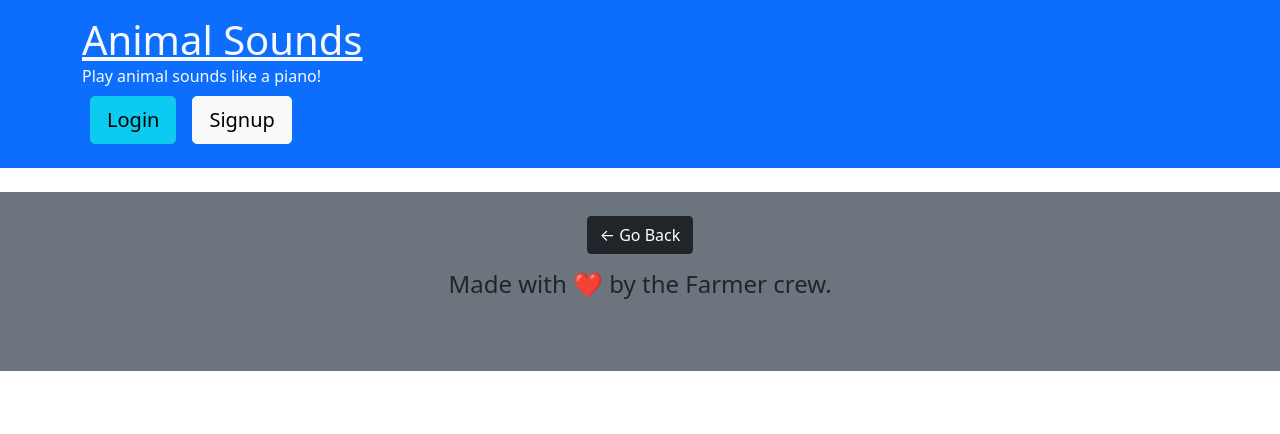
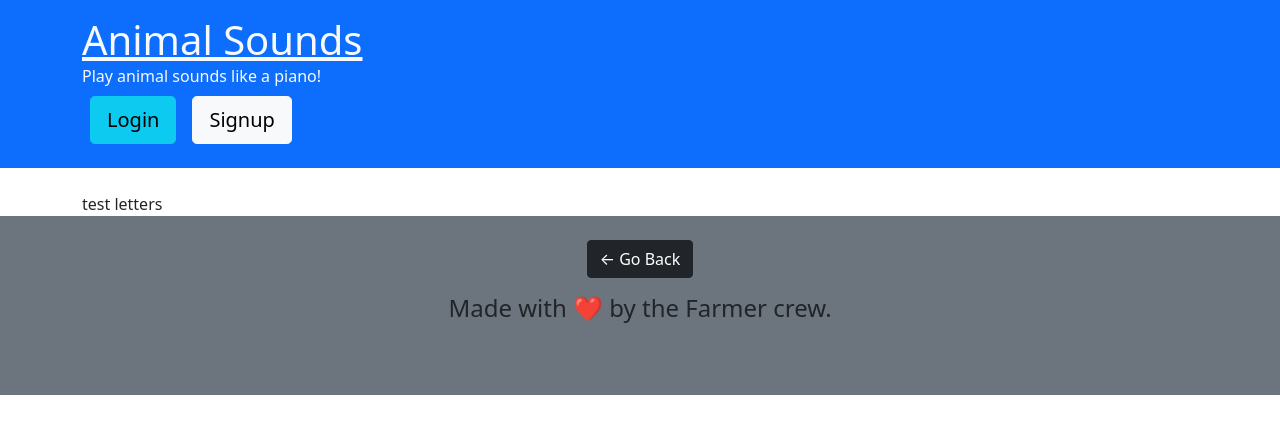
Before and after one commit to karpx033/Barnyard-Symphony-, a React (Create React App) app in the folder client/: page /demo in a window 1280 px wide. Shown: the top 434 px of the page. Built offline with nearby package versions, Linux system fonts and the light colour scheme.

Commit message:
routed homepage to a demo page

```diff
--- a/client/src/App.js
+++ b/client/src/App.js
@@ -15,6 +15,7 @@ import Play from './pages/Song';
 import Animals from './pages/Cards';
 import Header from './components/Header';
 import Footer from './components/Footer';
+import Demo from './components/Demo';
 
 const httpLink = createHttpLink({
   uri: '/graphql',
@@ -61,6 +62,9 @@ function App() {
               <Route exact path='/play'>
                 <Play />
               </Route>
+              <Route exact path='/demo'>
+                <Demo />
+              </Route>
             </div>
             <Footer />
           </div>
--- /dev/null
+++ b/client/src/components/Demo/index.js
@@ -0,0 +1,13 @@
+import React from 'react';
+
+
+const Demo = () => {
+
+  return (
+    <div>
+        test letters
+    </div>
+  )
+};
+
+export default Demo;
--- a/client/src/pages/Home.js
+++ b/client/src/pages/Home.js
@@ -1,4 +1,5 @@
 import React from 'react';
+import { Link } from 'react-router-dom';
 import '../styles/home.css';
 import farmer from '../images/farmanimals.png';
 
@@ -9,7 +10,9 @@ export default function Cards() {
         <div className="HomeBackGround">
             <div className="heightening">
                 <h1>Click Us</h1>
+                <Link to="/demo">
                 <img className="homeIMG" src={farmer}></img>
+                </Link>
             </div>
         </div>
     )
```
